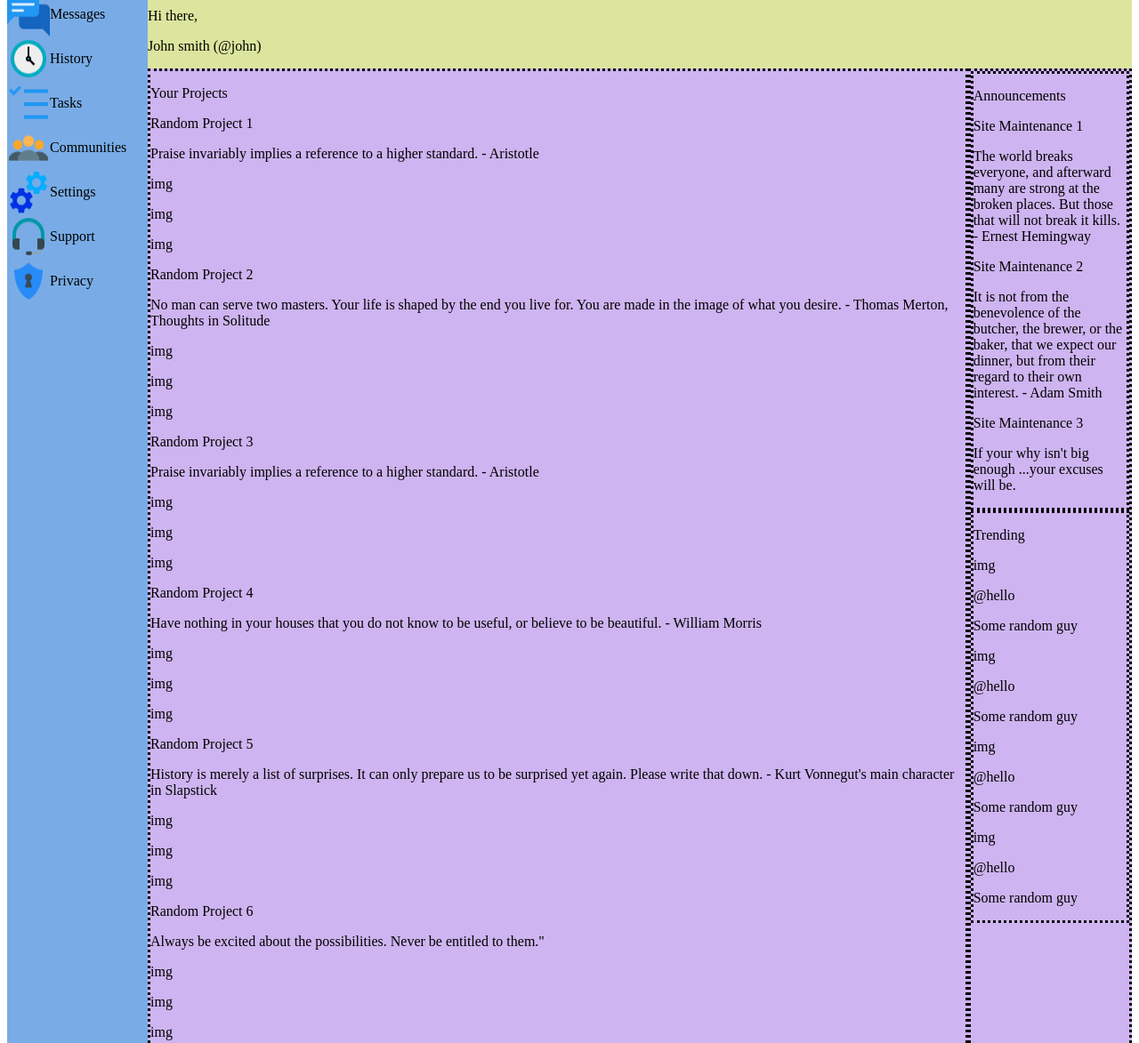
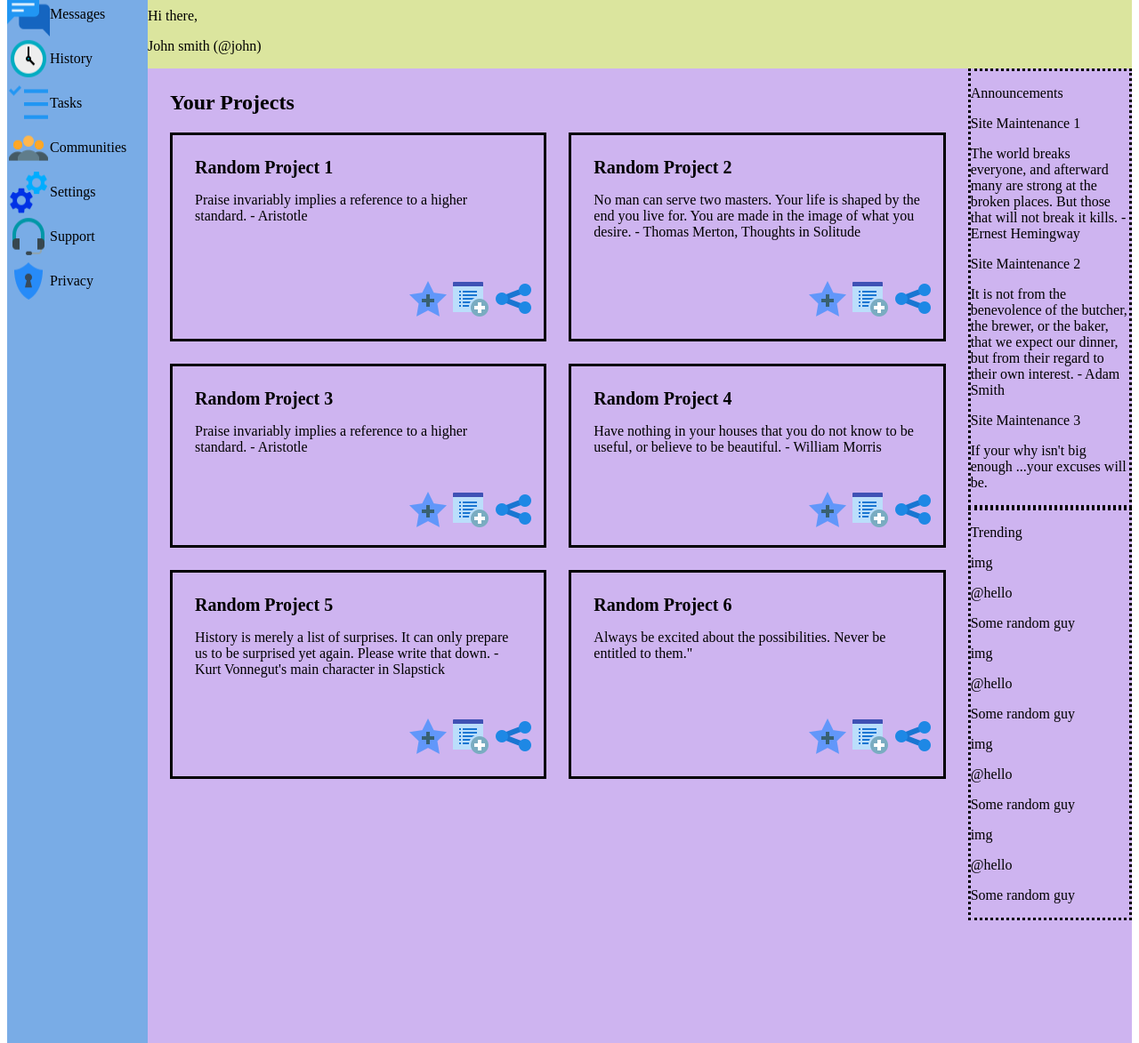
Before and after one commit to ndrewta/Admin-Dashboard, a plain HTML site: page index.html in a window 1280 px wide. Shown: the part 167-1340 px from the top of the page at 89% size. Drawn offline with Linux system fonts and the light colour scheme.

Commit message:
Updated main-content layout.

```diff
--- a/index.html
+++ b/index.html
@@ -79,51 +79,77 @@
 
     <div class="main-content">
         <div class="projects">
-            <p>Your Projects</p>
-            <div id="content-one">
-                <p>Random Project 1</p>
+            <h2>Your Projects</h2>
+            <div class="projects-wrapper">
+                <div class="content-boxes">
+                    <div class="content-text">
+                        <p class="title">Random Project 1</p>
                         <p>Praise invariably implies a reference to a higher standard. - Aristotle</p>
-                <p>img</p>
-                <p>img</p>
-                <p>img</p>
                     </div>
-            <div id="content-two">
-                <p>Random Project 2</p>
+                    <div class="content-buttons">
+                        <img src="images/favourite-logo.png" alt="favourite logo">
+                        <img src="images/watchlist-logo.png" alt="watchlist logo">
+                        <img src="images/share-logo.png" alt="share logo">
+                    </div>
+                </div>
+                <div class="content-boxes">
+                    <div class="content-text">
+                        <p class="title">Random Project 2</p>
                         <p>No man can serve two masters. Your life is shaped by the end you live for.
                             You are made in the image of what you desire. - Thomas Merton, Thoughts in Solitude</p>
-                <p>img</p>
-                <p>img</p>
-                <p>img</p>
                     </div>
-            <div id="content-three">
-                <p>Random Project 3</p>
+                    <div class="content-buttons">
+                        <img src="images/favourite-logo.png" alt="favourite logo">
+                        <img src="images/watchlist-logo.png" alt="watchlist logo">
+                        <img src="images/share-logo.png" alt="share logo">
+                    </div>
+                </div>
+                <div class="content-boxes">
+                    <div class="content-text">
+                        <p class="title">Random Project 3</p>
                         <p>Praise invariably implies a reference to a higher standard. - Aristotle</p>
-                <p>img</p>
-                <p>img</p>
-                <p>img</p>
                     </div>
-            <div id="content-four">
-                <p>Random Project 4</p>
+                    <div class="content-buttons">
+                        <img src="images/favourite-logo.png" alt="favourite logo">
+                        <img src="images/watchlist-logo.png" alt="watchlist logo">
+                        <img src="images/share-logo.png" alt="share logo">
+                    </div>
+                </div>
+                <div class="content-boxes">
+                    <div class="content-text">
+                        <p class="title">Random Project 4</p>
                         <p>Have nothing in your houses that you do not know to be
                             useful, or believe to be beautiful. - William Morris</p>
-                <p>img</p>
-                <p>img</p>
-                <p>img</p>
                     </div>
-            <div id="content-five">
-                <p>Random Project 5</p>
+                        <div class="content-buttons">
+                            <img src="images/favourite-logo.png" alt="favourite logo">
+                            <img src="images/watchlist-logo.png" alt="watchlist logo">
+                            <img src="images/share-logo.png" alt="share logo">
+                        </div>
+                </div>
+                <div class="content-boxes">
+                    <div class="content-text">
+                        <p class="title">Random Project 5</p>
                         <p>History is merely a list of surprises. It can only prepare us to be surprised yet again.
                             Please write that down. - Kurt Vonnegut's main character in Slapstick</p>
-                <p>img</p>
-                <p>img</p>
-                <p>img</p>
                     </div>
-            <div id="content-six">
-                <p>Random Project 6</p>
+                        <div class="content-buttons">
+                            <img src="images/favourite-logo.png" alt="favourite logo">
+                            <img src="images/watchlist-logo.png" alt="watchlist logo">
+                            <img src="images/share-logo.png" alt="share logo">
+                        </div>
+                </div>
+                <div class="content-boxes">
+                    <div class="content-text">
+                        <p class="title">Random Project 6</p>
                         <p>Always be excited about the possibilities. Never be entitled to them."</p>
-                <p>img</p>
-                <p>img</p>
-                <p>img</p>
+                    </div>
+                    <div class="content-buttons">
+                        <img src="images/favourite-logo.png" alt="favourite logo">
+                        <img src="images/watchlist-logo.png" alt="watchlist logo">
+                        <img src="images/share-logo.png" alt="share logo">
+                    </div>
+                </div>
             </div>
         </div>
         <div class="side-content">
--- a/styles.css
+++ b/styles.css
@@ -33,8 +33,48 @@ body {
     background-color:rgb(206, 180, 240);
 }
 
-.main-content > div {
-    border: dotted;
+.projects > h2 {
+    padding: 0;
+    margin-top: 25px;
+    margin-left: 25px;
+    margin-bottom: -5px;
+}
+
+.projects-wrapper {
+    display: grid;
+    padding: 25px;
+    gap: 25px;
+    grid-template-columns: 1fr 1fr;
+}
+
+.content-boxes {
+    display: grid;
+    grid-template-columns: 2fr 1fr;
+    grid-template-rows: 2fr 1fr;
+}
+
+.content-boxes > .content-text {
+    grid-column: 1 / 3;
+    padding: 15px;
+}
+
+.content-boxes > .content-buttons {
+    display: grid;
+    grid-auto-flow: column;
+    align-items: center;
+    grid-column: 2/3;
+
+}
+
+.projects-wrapper > div {
+    border: solid black;
+    padding: 10px;
+}
+
+.projects-wrapper .title {
+    font-size: 20px;
+    margin: 0;
+    font-weight: bold;
 }
 
 .side-content > div {
```
Also changed, not shown: images/favourite-logo.png (added), images/share-logo.png (added), images/watchlist-logo.png (added). Lines whose indentation alone changed are shown as unchanged.
